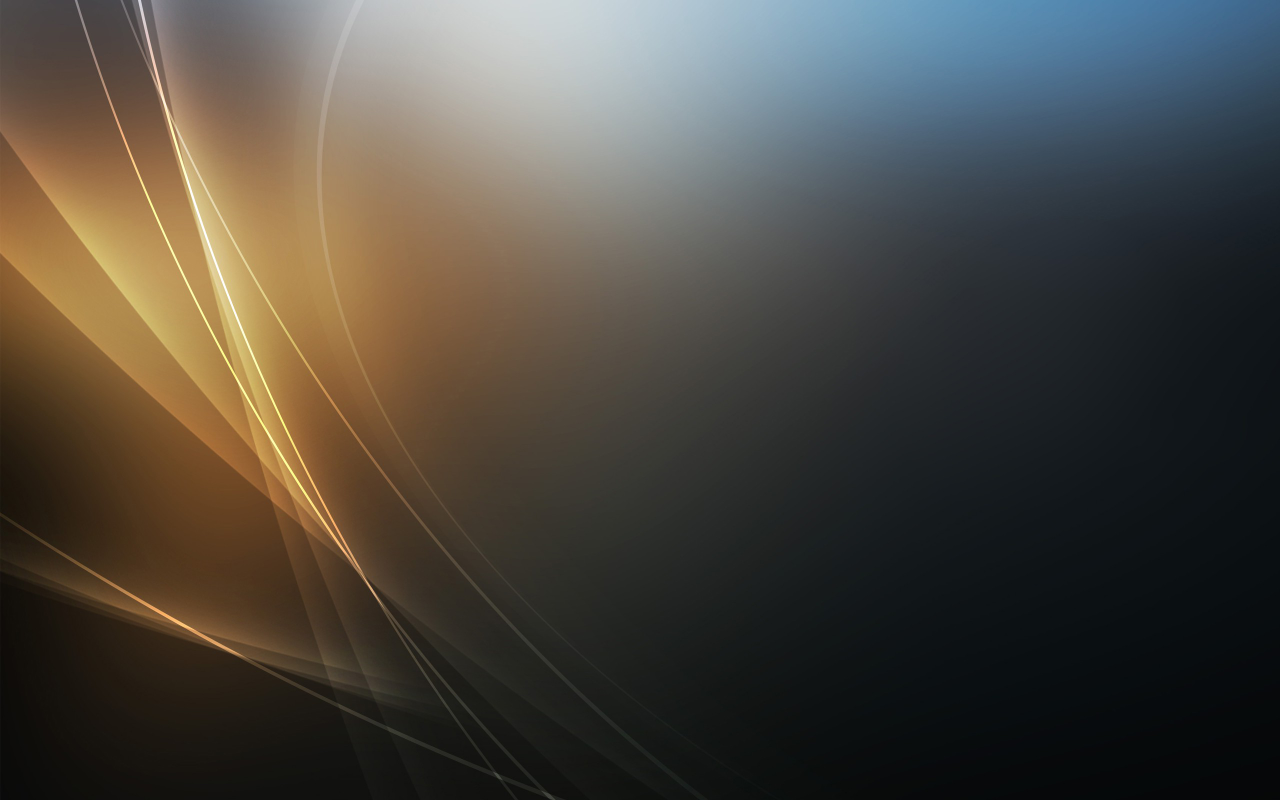
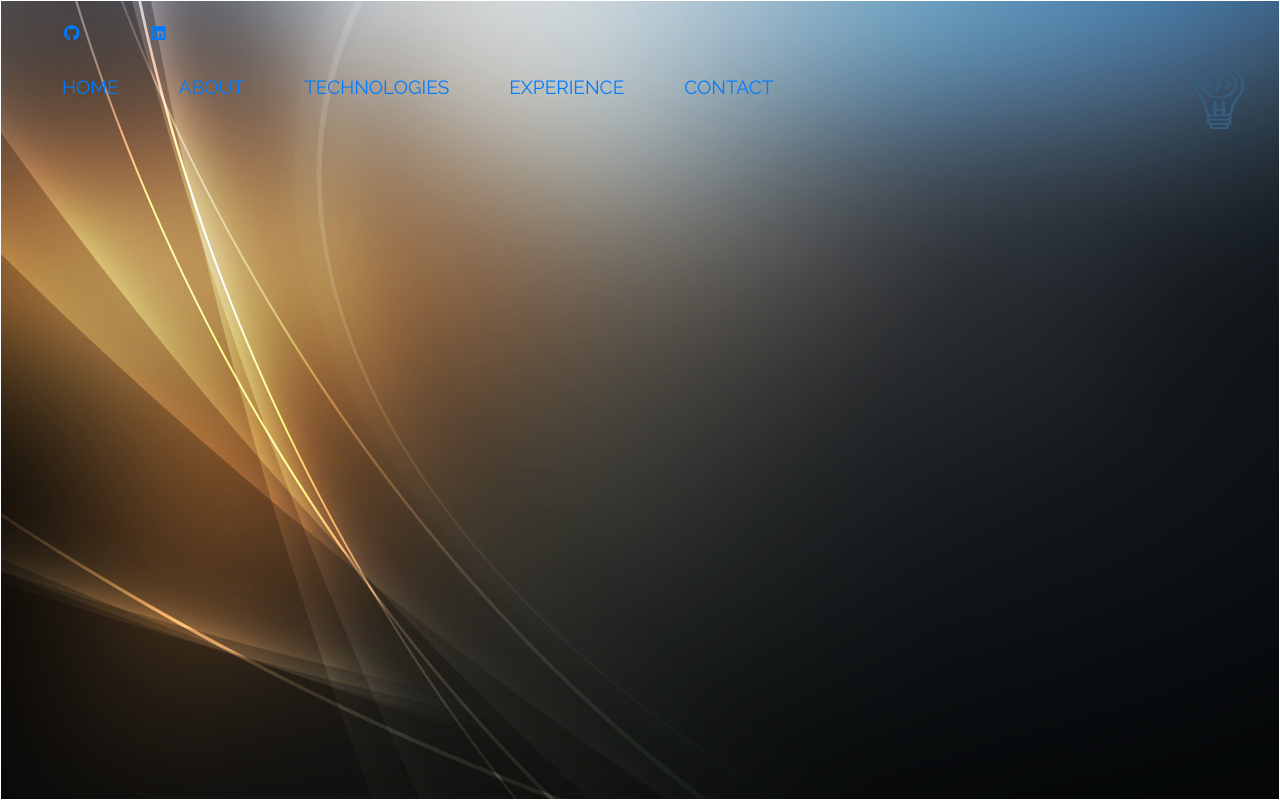
Before and after one commit to alirezasyed/myPortfolio, a PHP site: page / in a window 1280 px wide. Run offline with PHP 8.4, Linux system fonts and the light colour scheme; some libraries are stand-ins or nearby versions.

Commit message:
mis en place les menu

```diff
--- a/css/styles.css
+++ b/css/styles.css
@@ -22,3 +22,39 @@ body {
 p {
     font-size: 14px;
 }
+
+
+/* ================ Header ===================*/
+
+.header {
+    border: 1px solid #fff;
+    height: 100vh;
+}
+
+header .menu_list {
+    display: flex;
+    justify-content: space-between;
+}
+
+header .menu_list ul li a {
+    background: transparent;
+    border-color: #129cf3;
+    padding: 10px 30px;
+    font-size: 19px;
+    text-transform: uppercase;
+    border-radius: 3px;
+    -webkit-transition: all 1s;
+    -moz-transition: all 1s;
+    -ms-transition: all 1s;
+    -o-transition: all 1s;
+    transition: all 1s;
+}
+
+.header .photo {
+    width: 100%;
+}
+
+.header .photo a {
+    display: flex;
+    justify-content: flex-end;
+}
--- a/index.html
+++ b/index.html
@@ -26,6 +26,97 @@
 
 <body>
 
+    <!-- Header -->
+    <header class="header">
+
+        <div class="container-fluid">
+
+            <div class="row">
+
+                <!-- Social Links et le Button de Burger -->
+                <div class="col-md-6">
+
+                    <div id="conteneur_menu">
+
+                        <div id="coordonnees_entete" class="d-flex flex-row">
+
+                            <div class="p-4 ml-4">
+                                <a href=""><i class="fab fa-github"></i></a>
+                            </div>
+
+                            <div class="p-4 ml-4">
+                                <a href=""><i class="fab fa-linkedin"></i></a>
+                            </div>
+
+                        </div>
+
+                        <div>
+
+                            <button class="hamburger hamburger--emphatic navbar-toggler d-block d-lg-none" type="button" data-toggle="collapse" data-target="#navContent" aria-controls="navbarSupportedContent" aria-expanded="false" aria-label="Toggle navigation">
+                                <span class="hamburger-box">
+                                    <span class="hamburger-inner"></span>
+                                </span>
+                            </button>
+
+                        </div>
+
+                    </div>
+
+                </div>
+
+                <!-- baut menu  -->
+                <div class="menu_list">
+
+                    <div class="col-md-6">
+
+                        <nav id="menu" class="navbar navbar-expand-lg noprint">
+
+                            <div class="collapse navbar-collapse" id="navContent">
+
+                                <ul class="navbar-nav ml-auto menu">
+
+                                    <li>
+                                        <a href="" class="">Home</a>
+                                    </li>
+                                    <li>
+                                        <a href="" class="">About</a>
+                                    </li>
+                                    <li>
+                                        <a href="" class="">Technologies</a>
+                                    </li>
+                                    <li>
+                                        <a href="" class="">Experience</a>
+                                    </li>
+                                    <li>
+                                        <a href="" class="">Contact</a>
+                                    </li>
+
+                                </ul>
+
+                            </div>
+
+                        </nav>
+
+                    </div>
+
+                </div>
+
+
+                <div class="col-md-4">
+
+                    <div class="photo">
+                        <a href="" id="logo" title="Accueil">
+                            <img class="img-fluid" src="images/Logo.png" style="width: 13%;" alt="" />
+                        </a>
+                    </div>
+
+                </div>
+
+            </div>
+
+        </div>
+
+    </header>
 
 
 
```
